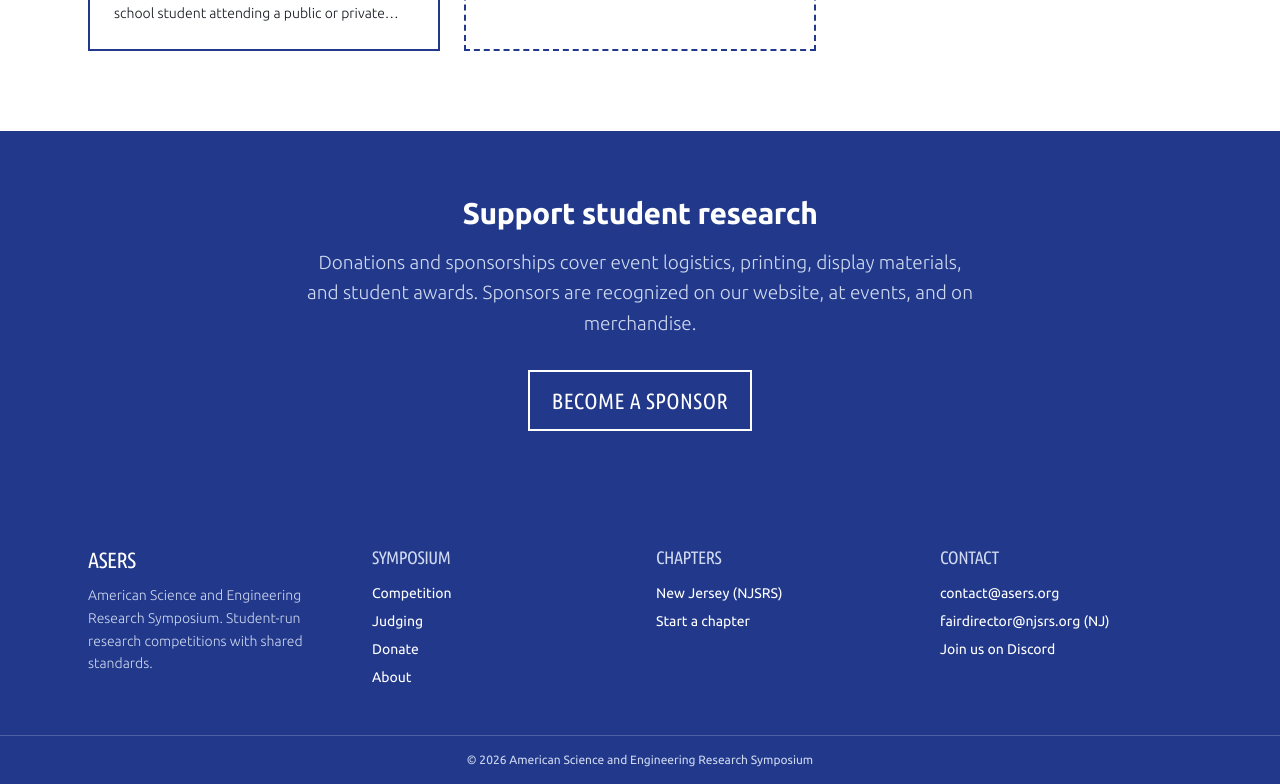
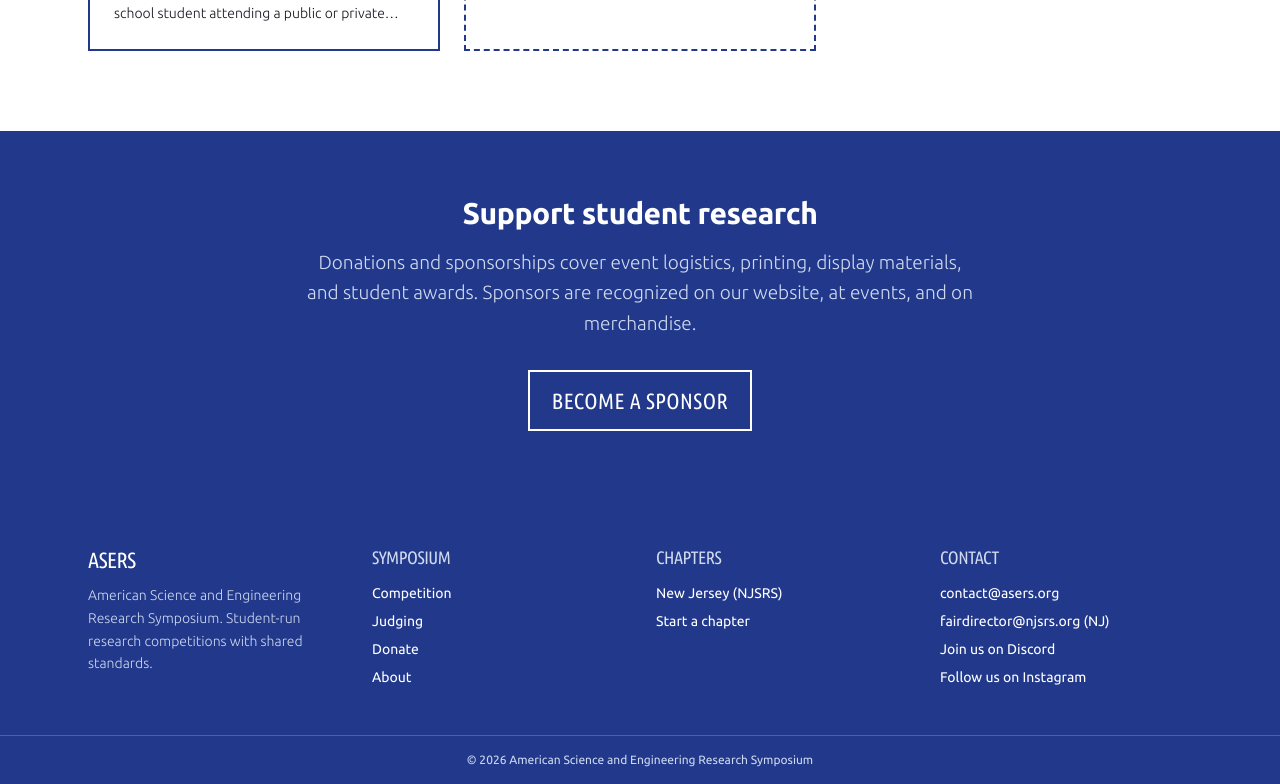
Before and after one commit to A-S-E-R-S/asers, a Next.js app in the folder asers/: page / in a window 1280 px wide. Shown: the part 2386-3170 px from the top of the page. Built offline with nearby package versions, Linux system fonts and the light colour scheme.

Commit message:
ig(INSTAGRAM)bro

```diff
--- a/asers/src/components/Footer.tsx
+++ b/asers/src/components/Footer.tsx
@@ -63,6 +63,16 @@
                 Join us on Discord
               </a>
             </li>
+            <li>
+              <a
+                className="hover:underline"
+                href="https://www.instagram.com/asers_official"
+                target="_blank"
+                rel="noopener noreferrer"
+              >
+                Follow us on Instagram
+              </a>
+            </li>
           </ul>
         </div>
       </div>
```
